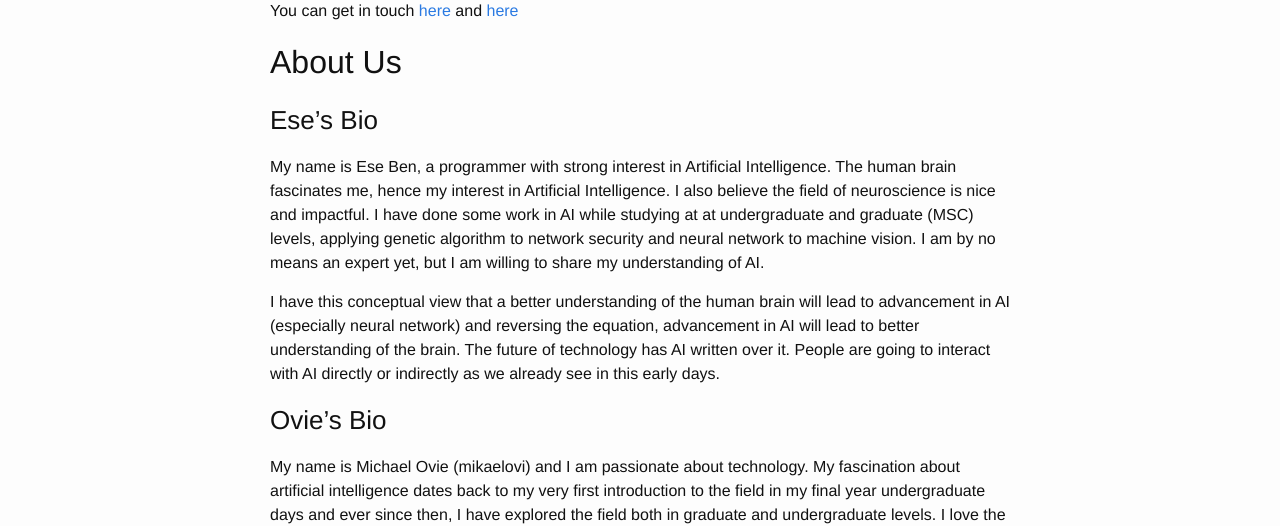
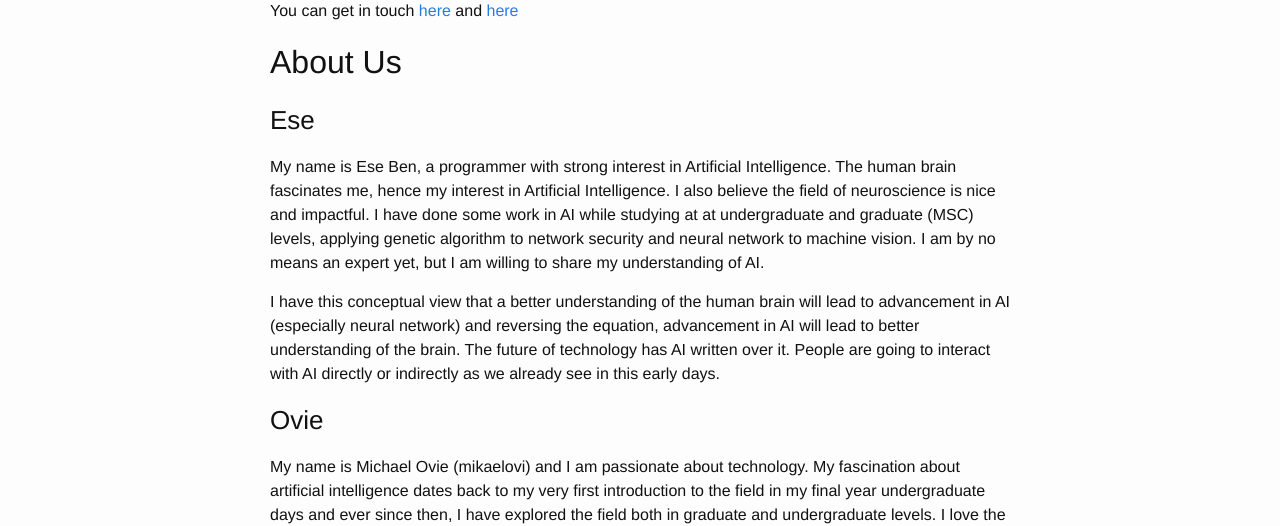
Before and after one commit to ai-ng/ai-ng.github.io, a Jekyll site: the page built from about.md, in a window 1280 px wide. Shown: the part 770-1296 px from the top of the page. Built offline with Jekyll 4.4.1, drawn with Linux system fonts in a browser that asks for light colours.

Commit message:
Update about.md

```diff
--- a/about.md
+++ b/about.md
@@ -22,10 +22,10 @@ You can get in touch [here](mailto:wecodeanything@outlook.com) and [here](mailto
 
 
 ## About Us
-### Ese's Bio
+### Ese
 My name is Ese Ben, a programmer with strong interest in Artificial Intelligence. The human brain fascinates me, hence my interest in Artificial Intelligence. I also believe the field of neuroscience is nice and impactful. I have done some work in AI while studying at at undergraduate and graduate (MSC) levels, applying genetic algorithm to network security and neural network to machine vision. I am by no means an expert yet, but I am willing to share my understanding of AI.
 
 I have this conceptual view that a better understanding of the human brain will lead to advancement in AI (especially neural network) and reversing the equation, advancement in AI will lead to better understanding of the brain. The future of technology has AI written over it. People are going to interact with AI directly or indirectly as we already see in this early days.
 
-### Ovie's Bio
+### Ovie
 My name is Michael Ovie (mikaelovi) and I am passionate about technology. My fascination about artificial intelligence dates back to my very first introduction to the field in my final year undergraduate days and ever since then, I have explored the field both in graduate and undergraduate levels. I love the rigor associated with research in this area and I am prepared for the exploits that follow. My immediate interest is to see how Nigeria becomes very much better by the intervention of AI technologies in providing personalized solutions to our needs as a people in the areas of security, transportation, business, lifestyle, to mention a few. I pledge to undertake this for the love of my country and so help me God.
```
